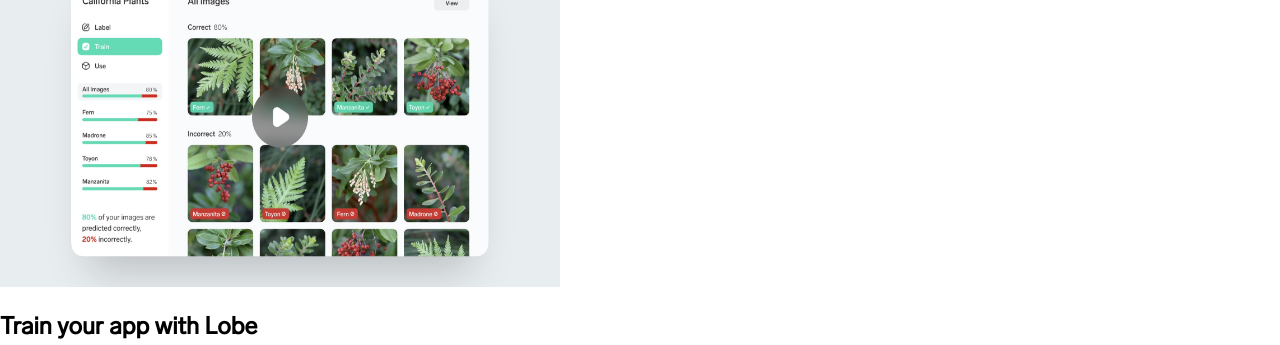
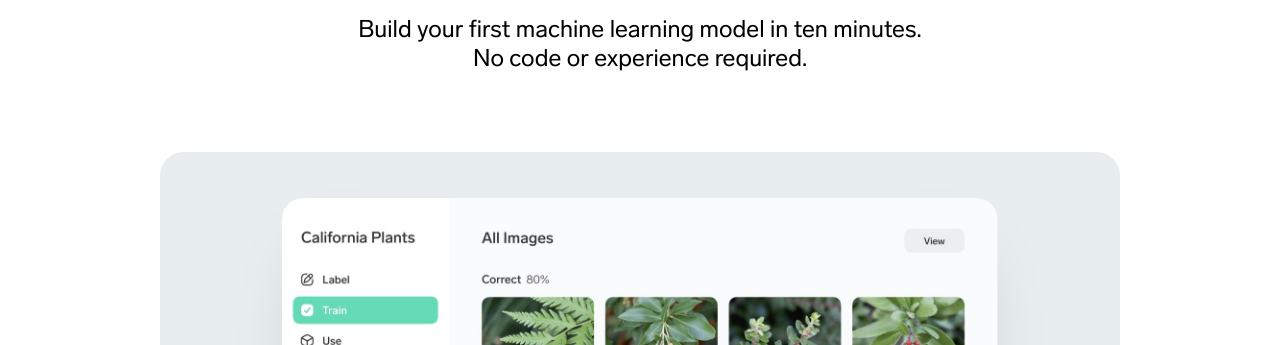
Before and after one commit to Santatraniaina/lobe, a plain HTML site: page index.html in a window 1280 px wide. Shown: the part 226-571 px from the top of the page. Drawn offline with Linux system fonts and the light colour scheme.

Commit message:
Implement Hero Section style

```diff
--- a/style.css
+++ b/style.css
@@ -46,6 +46,7 @@ a {
 
 
 
+
 header {
     display: flex;
     justify-content: space-between;
@@ -69,6 +70,40 @@ header > nav > ul {
     font-weight: 600;
 }
 
+
+
+main {
+    display: flex;
+    flex-direction: column;
+    align-items: center;
+    margin-top: 64px;
+    text-align: center;
+}
+
+h1 {
+    font-family: 'LabGrotesque Bold', sans-serif;
+    font-size: 4rem;
+    margin: 0;
+}
+
+.hero > p {
+    font-size: 1.5rem;
+    width: 60%;
+    margin: auto;
+    margin-top: 30px;
+}
+
+.hero > img.video {
+    margin-top: 80px;
+    border-radius: 24px;
+    width: 960px;
+    height: 540px;
+}
+
+.green {
+    color: var(--green);
+}
+
 .video {
     width: 560px;
     height: 340px;
```
